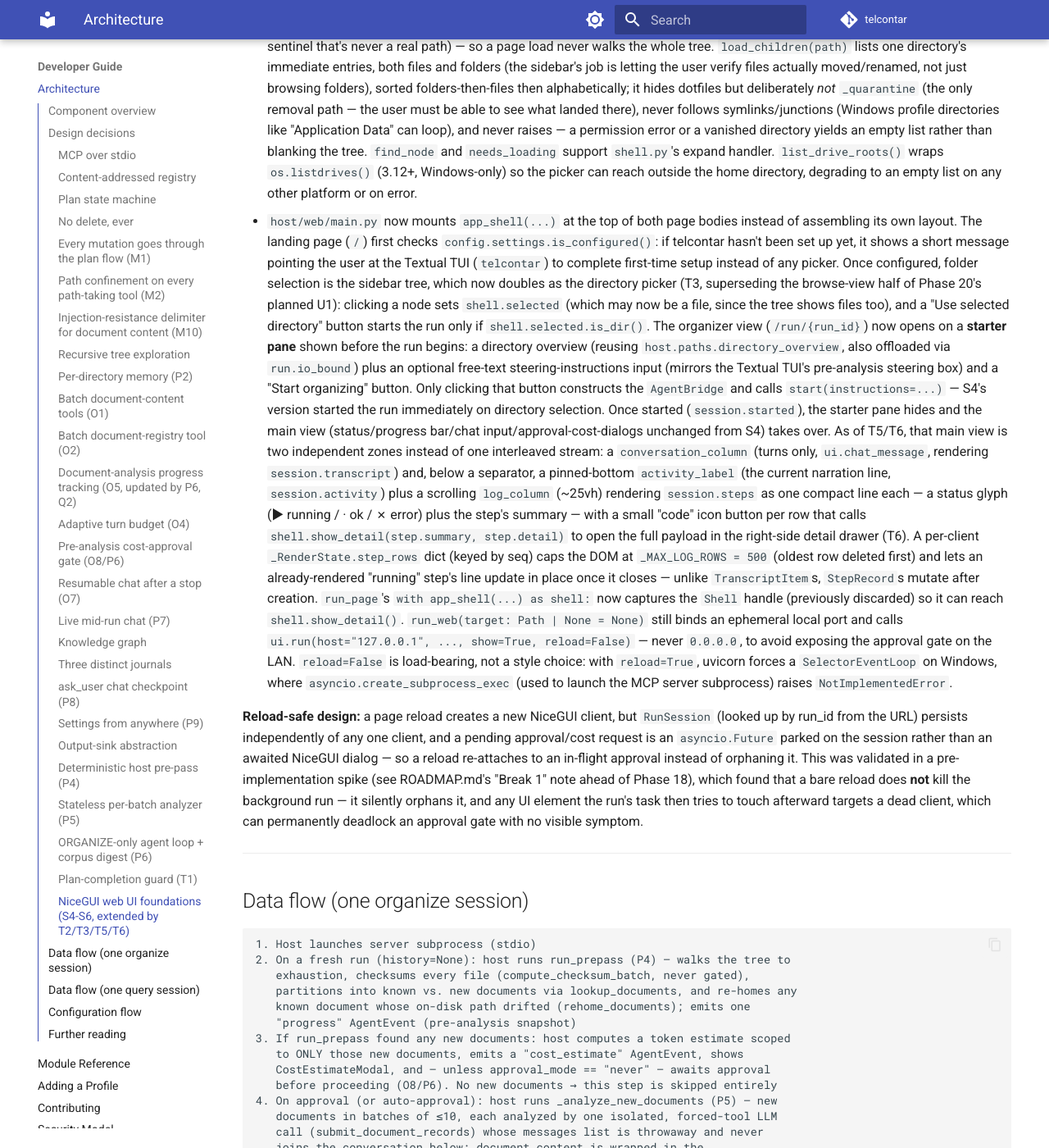
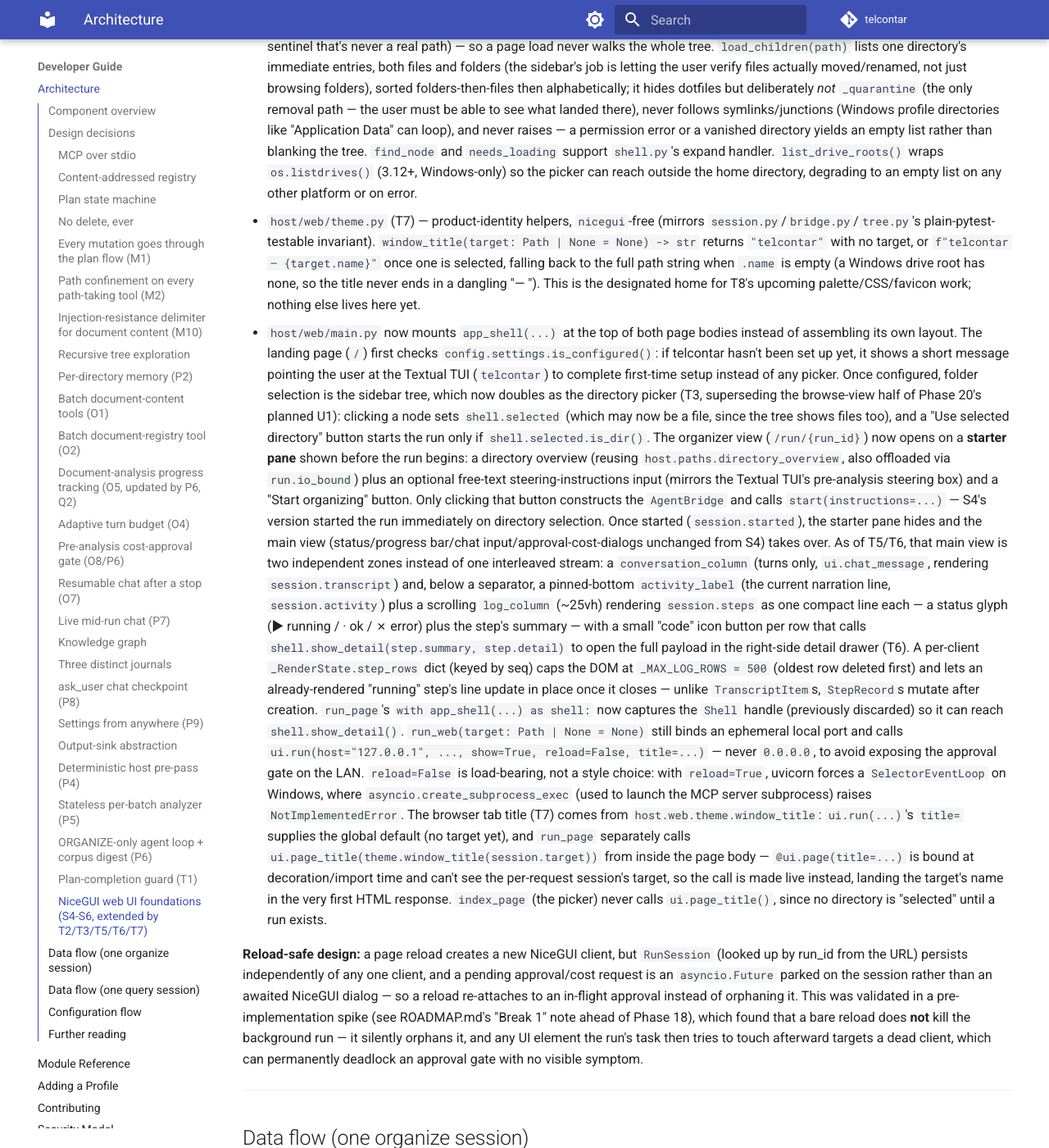
Before and after one commit to reboulip/telcontar, an MkDocs documentation site: the page built from docs/developer/architecture.md, in a window 1280 px wide and 1400 px high, scrolled down 17608 px. Shown: the whole window at 82% size. Built offline with MkDocs 1.6.1 and Material for MkDocs 9.7.7, drawn with Linux system fonts in a browser that asks for light colours; comment, search, counter and statistics services are not loaded; some of the changed text lies outside the part shown.

Commit message:
feat: give the web UI its own browser tab title
T7 — every tab read "NiceGUI" until now.

- host/web/theme.py (new): NiceGUI-free (matching session.py/bridge.py/
  tree.py's invariant) window_title(target) — "telcontar" or
  "telcontar — <name>", falling back to the full path string on a
  Windows drive root (empty .name) so the title never ends in a
  dangling "— ". Designated home for T8's palette/CSS/favicon next.
- host/web/main.py: run_web()'s ui.run(...) gets the global default
  via title=theme.window_title(); run_page() calls
  ui.page_title(theme.window_title(session.target)) once the session
  lookup succeeds — not the same as ui.page(title=...), which is
  bound at decoration time and can't see the per-request target.
  index_page (the picker) deliberately never calls it — a directory
  isn't "selected" until a run exists.
- host/web/shell.py: corrected _apply_theme()'s docstring, which had
  assumed T7/T8 would wire theme.py through this hook — both actually
  apply globally in run_web(), not per shell mount.

Manually verified via the initial HTML response's <title> tag (no JS
needed to see it): "/" reads "telcontar", a real run page reads
"telcontar — invoices-2024".

```diff
--- a/docs/developer/architecture.md
+++ b/docs/developer/architecture.md
@@ -379,7 +379,7 @@
   call `execute_plan`, the run ends normally but the final text names the
   unexecuted plan id instead of losing it silently.
 
-### NiceGUI web UI foundations (S4-S6, extended by T2/T3/T5/T6)
+### NiceGUI web UI foundations (S4-S6, extended by T2/T3/T5/T6/T7)
 
 `host/web/` is a package — the first piece of a planned Textual→NiceGUI web UI
 migration (ROADMAP Phase 18). As of S6, `telcontar --web` (`host/main.py`) launches
@@ -497,6 +497,13 @@
   `needs_loading` support `shell.py`'s expand handler. `list_drive_roots()` wraps
   `os.listdrives()` (3.12+, Windows-only) so the picker can reach outside the home
   directory, degrading to an empty list on any other platform or on error.
+- `host/web/theme.py` (T7) — product-identity helpers, `nicegui`-free (mirrors
+  `session.py`/`bridge.py`/`tree.py`'s plain-pytest-testable invariant).
+  `window_title(target: Path | None = None) -> str` returns `"telcontar"` with no
+  target, or `f"telcontar — {target.name}"` once one is selected, falling back to
+  the full path string when `.name` is empty (a Windows drive root has none, so the
+  title never ends in a dangling "— "). This is the designated home for T8's
+  upcoming palette/CSS/favicon work; nothing else lives here yet.
 - `host/web/main.py` now mounts `app_shell(...)` at the top of both page bodies
   instead of assembling its own layout. The landing page (`/`) first checks
   `config.settings.is_configured()`: if telcontar hasn't been set up yet, it shows
@@ -528,11 +535,18 @@
   `run_page`'s `with app_shell(...) as shell:` now captures the `Shell` handle
   (previously discarded) so it can reach `shell.show_detail()`.
   `run_web(target: Path | None = None)` still binds an ephemeral local port and
-  calls `ui.run(host="127.0.0.1", ..., show=True, reload=False)` — never
+  calls `ui.run(host="127.0.0.1", ..., show=True, reload=False, title=...)` — never
   `0.0.0.0`, to avoid exposing the approval gate on the LAN. `reload=False` is
   load-bearing, not a style choice: with `reload=True`, uvicorn forces a
   `SelectorEventLoop` on Windows, where `asyncio.create_subprocess_exec` (used to
-  launch the MCP server subprocess) raises `NotImplementedError`.
+  launch the MCP server subprocess) raises `NotImplementedError`. The browser tab
+  title (T7) comes from `host.web.theme.window_title`: `ui.run(...)`'s `title=`
+  supplies the global default (no target yet), and `run_page` separately calls
+  `ui.page_title(theme.window_title(session.target))` from inside the page body —
+  `@ui.page(title=...)` is bound at decoration/import time and can't see the
+  per-request session's target, so the call is made live instead, landing the
+  target's name in the very first HTML response. `index_page` (the picker) never
+  calls `ui.page_title()`, since no directory is "selected" until a run exists.
 
 **Reload-safe design:** a page reload creates a new NiceGUI client, but `RunSession`
 (looked up by run_id from the URL) persists independently of any one client, and a
```
Also changed, not shown: .claude/skills/test-select/SKILL.md (+3 -2 lines), ROADMAP.md (+1 -1 lines), docs/developer/modules.md (+17 -3 lines), 4 other files.
